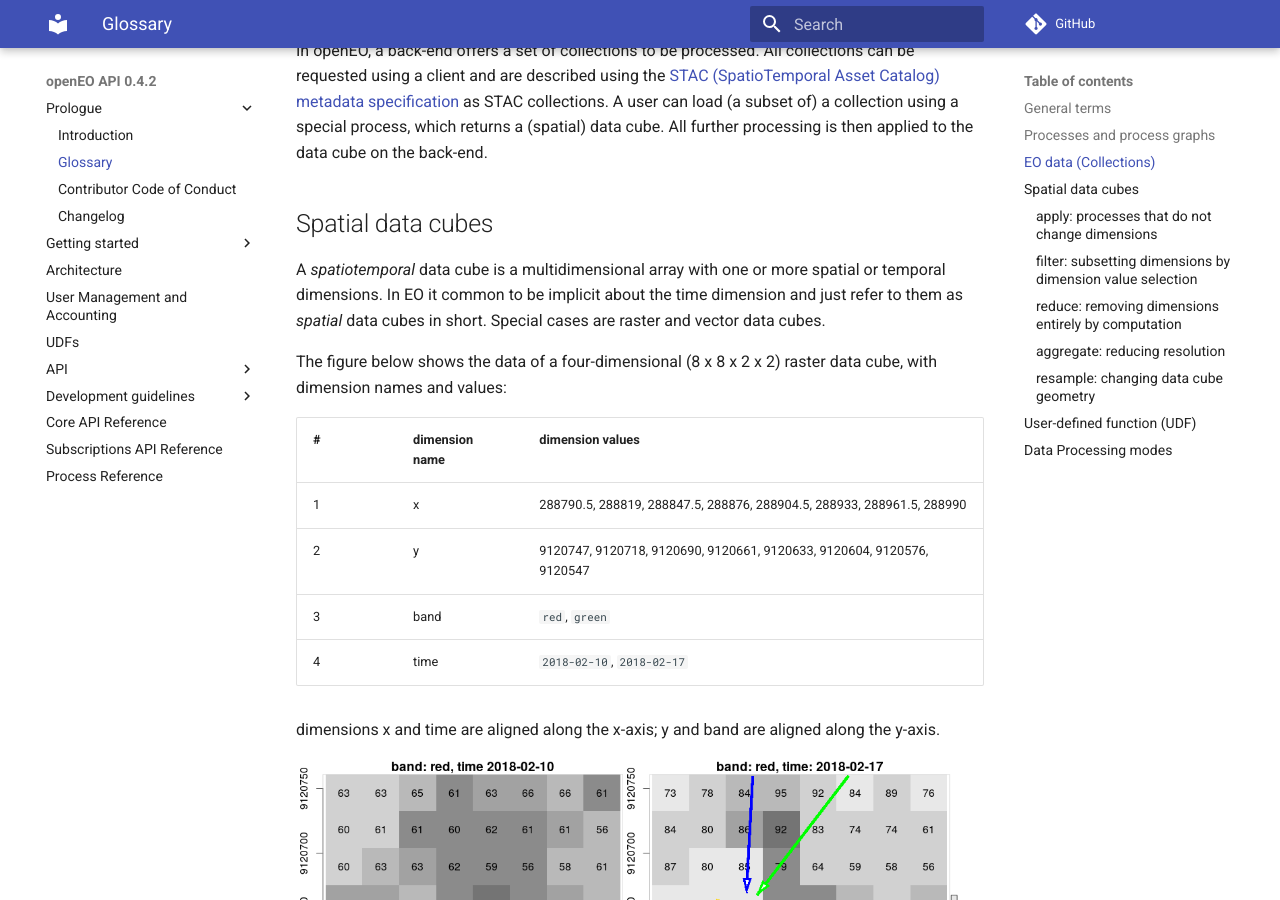
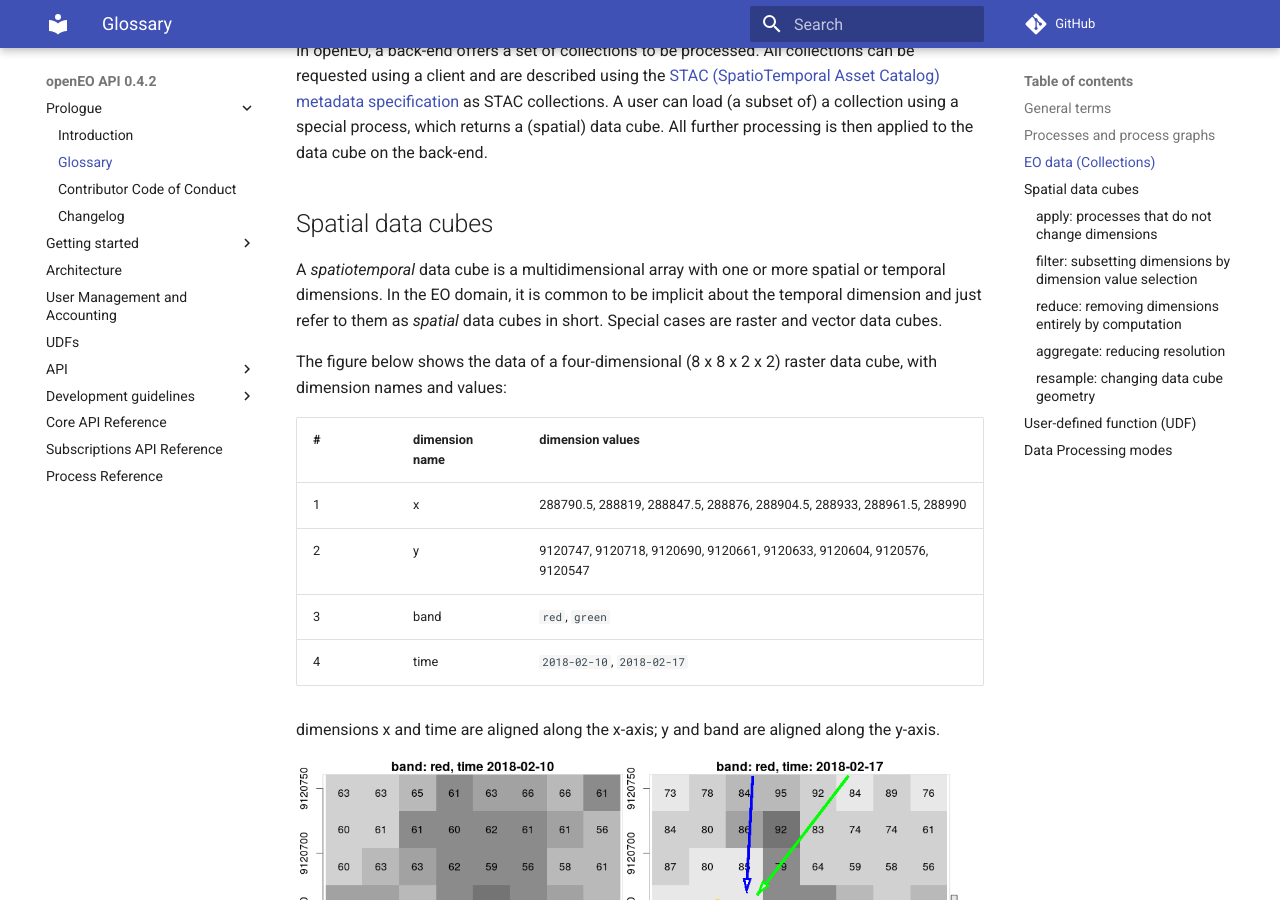
Before and after one commit to Open-EO/openeo-api, an MkDocs documentation site: the page built from docs/glossary.md, in a window 1280 px wide and 900 px high, scrolled down 1354 px. Built offline with MkDocs 1.6.1 and Material for MkDocs 9.7.7, drawn with Linux system fonts in a browser that asks for light colours; comment, search, counter and statistics services are not loaded.

Commit message:
Minor text tweaks

```diff
--- a/docs/glossary.md
+++ b/docs/glossary.md
@@ -32,7 +32,7 @@ In openEO, a back-end offers a set of collections to be processed. All collectio
 ## Spatial data cubes
 
 A *spatiotemporal* data cube is a multidimensional array with one or more spatial or temporal dimensions.
-In EO it common to be implicit about the time dimension and just refer to them as *spatial* data cubes in short.
+In the EO domain, it is common to be implicit about the temporal dimension and just refer to them as *spatial* data cubes in short.
 Special cases are raster and vector data cubes.
 
 The figure below shows the data of
```
